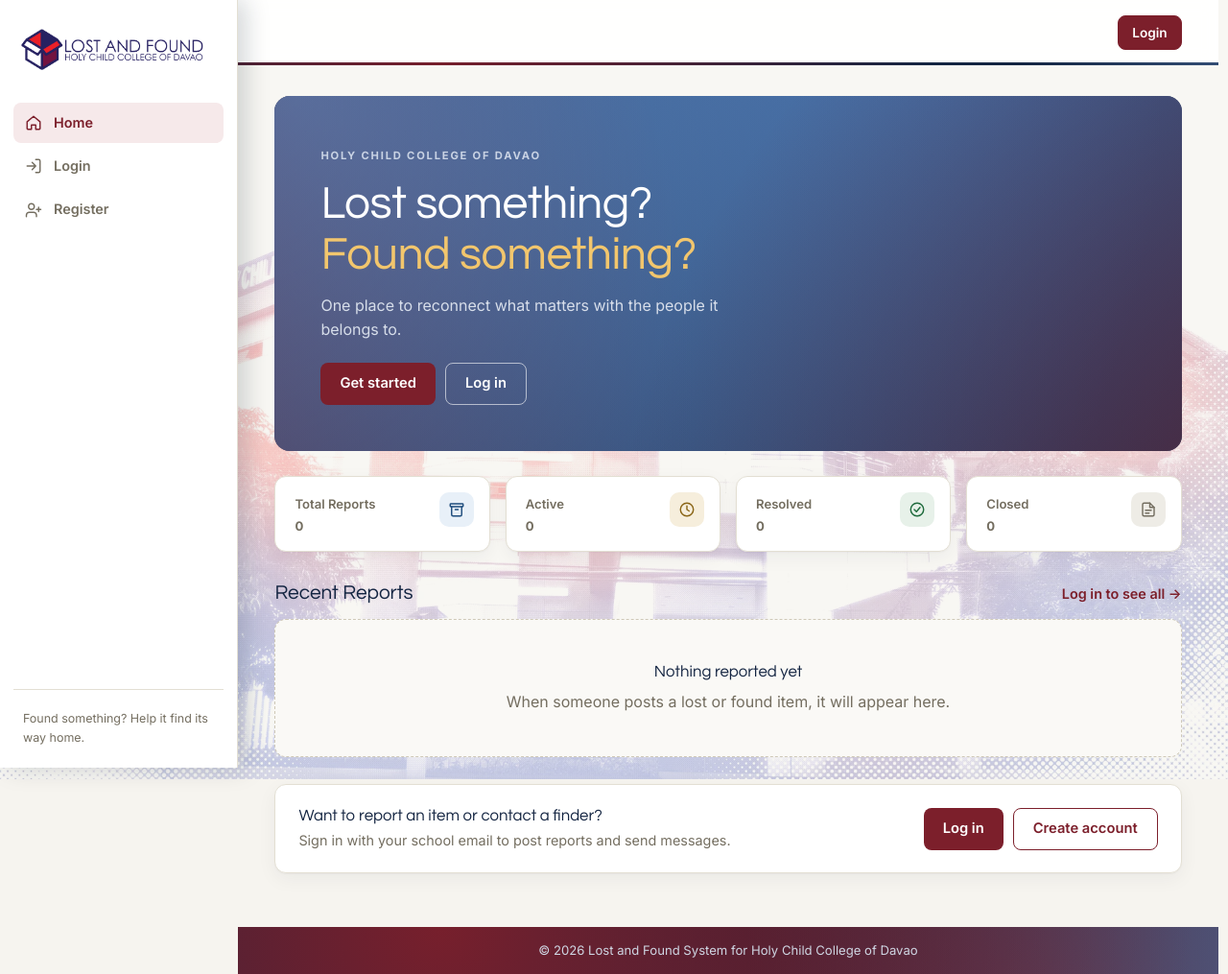
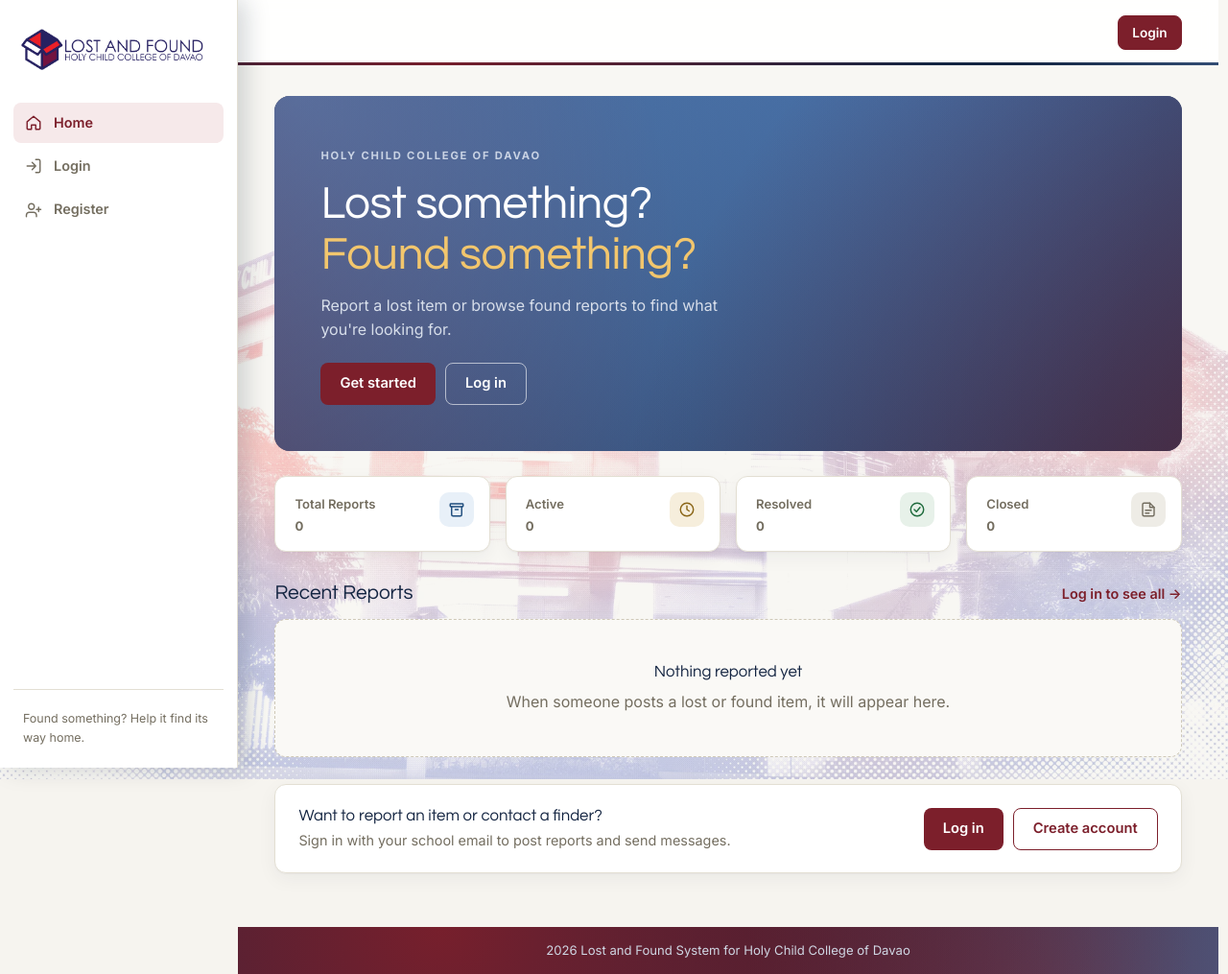
Before and after one commit to DwayneD-R/lost-and-found-new, a PHP site: page /lost-and-found/ in a window 1280 px wide. Shown: the whole page at 96% size. Run offline with PHP 8.4, Linux system fonts and the light colour scheme; data that the repository does not hold is empty; some libraries are stand-ins or nearby versions.

Commit message:
feet and head w mans

```diff
--- a/css/style.css
+++ b/css/style.css
@@ -3349,6 +3349,7 @@ body::before {
     animation: footer-color-drift 18s infinite alternate ease-in-out;
 }
 .site-footer p { margin: 0; }
+.footer-nowrap { white-space: nowrap; }
 @media (max-width: 600px) {
     .site-footer {
         padding: 12px 0;
--- a/includes/footer.php
+++ b/includes/footer.php
@@ -10,7 +10,7 @@ $publicFooterPages = [
 <?php if ($currentScript !== false && in_array($currentScript, $publicFooterPages, true)): ?>
 <footer class="site-footer">
     <div class="container">
-        <p>&copy; <?= date('Y') ?> Lost and Found System for Holy Child College of Davao</p>
+        <p><?= date('Y') ?> <span class="footer-nowrap">Lost and Found System</span> for <span class="footer-nowrap">Holy Child College of Davao</span></p>
     </div>
 </footer>
 <?php endif; ?>
--- a/index.php
+++ b/index.php
@@ -79,10 +79,10 @@ require_once __DIR__ . '/includes/header.php';
         <span class="eyebrow">Holy Child College of Davao</span>
         <?php if ($loggedIn): ?>
             <h1><?= e($greet) ?>, <?= e($_SESSION['first_name'] ?? '') ?>!<br><em>Lost or found something?</em></h1>
-            <p>Reconnect what matters with the people it belongs to.</p>
+            <p>Help others find what they're looking for.</p>
         <?php else: ?>
             <h1>Lost something?<br><em>Found something?</em></h1>
-            <p>One place to reconnect what matters with the people it belongs to.</p>
+            <p>Report a lost item or browse found reports to find what you're looking for.</p>
         <?php endif; ?>
         <div class="welcome-actions">
             <?php if ($loggedIn): ?>
```
